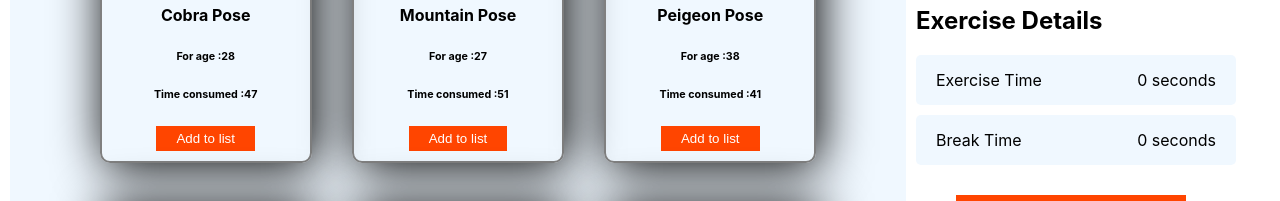
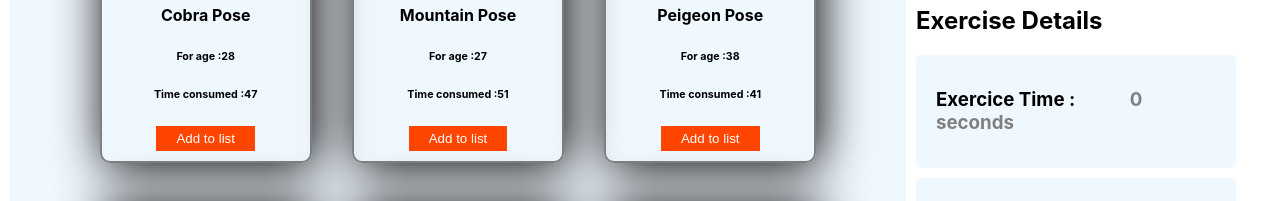
Before and after one commit to Tanzina325/ultra-active-club, a React (Create React App) app: page / in a window 1280 px wide. Shown: the part 335-536 px from the top of the page. Built offline with nearby package versions, Linux system fonts and the light colour scheme.

Commit message:
sixth commit

```diff
--- /dev/null
+++ b/src/components/BreakTime/BreakTime.js
@@ -0,0 +1,11 @@
+import React from 'react';
+
+const BreakTime = () => {
+    return (
+        <div>
+
+        </div>
+    );
+};
+
+export default BreakTime;
--- a/src/components/Card/Card.js
+++ b/src/components/Card/Card.js
@@ -1,14 +1,15 @@
 import React from 'react';
 import './Card.css'
-const Card = ({card}) => {
-    const {name, picture, time, age} = card
+const Card = ({card,handleAddToDetails}) => {
+    const {name, picture, time, age} = card;
+
     return (
         <div className='card'>
           <img src={picture} alt="" />
           <h4>{name}</h4>
           <h6>For age :{age}</h6>
           <h6>Time consumed :{time}</h6>
-          <button className='btn-card'>Add to list</button>
+          <button onClick={() => handleAddToDetails(card)} className='btn-card'>Add to list</button>
         </div>
     );
 };
--- a/src/components/Cards/Cards.js
+++ b/src/components/Cards/Cards.js
@@ -1,14 +1,22 @@
 import React, { useEffect, useState } from 'react';
+import BreakTime from '../BreakTime/BreakTime';
 import Card from '../Card/Card';
+import ExerciseTime from '../ExerciseTime/ExerciseTime';
 import './Cards.css'
 const Cards = () => {
     const [cards, setCards ]=useState([]);
+    const [exerciseTime,setExerciseTime] = useState([]);
 
     useEffect(()=>{
       fetch('Fakedata.json')
       .then(res=>res.json())
       .then(data=>setCards(data))
     },[])
+
+    const handleAddToDetails = (card)=>{
+        const newExerciseTime = [...exerciseTime, card];
+        setExerciseTime(newExerciseTime)
+    }
 
     return (
         <div className="card-container">
@@ -21,6 +29,7 @@ const Cards = () => {
                 {cards.map(card=><Card
                 key={card._id}
                 card={card}
+                handleAddToDetails={handleAddToDetails}
                 ></Card>)}
             </div>
           </div>
@@ -55,12 +64,10 @@ const Cards = () => {
             </div>
             <h2>Exercise Details</h2>
             <div className='exercise-time'>
-            <div>Exercise Time</div>
-            <div>0 seconds</div>
+            <ExerciseTime exerciseTime={exerciseTime} ></ExerciseTime>
             </div>
             <div className='exercise-time'>
-            <div>Break Time</div>
-            <div>0 seconds</div>
+             <BreakTime></BreakTime>
             </div>
             <button className='btn-activity'>Activity Completed</button>
             </div>
--- /dev/null
+++ b/src/components/ExerciseTime/ExerciseTime.css
@@ -0,0 +1,4 @@
+.Total{
+    margin-left:50px;
+    color: gray;
+}
--- /dev/null
+++ b/src/components/ExerciseTime/ExerciseTime.js
@@ -0,0 +1,15 @@
+import React from 'react';
+import './ExerciseTime.css'
+const ExerciseTime = ({exerciseTime}) => {
+    let total = 0 ;
+    for(const time of exerciseTime){
+        total = total + time.time
+    }
+    return (
+        <div>
+          <h3>Exercice Time :  <span className='Total'> {total} seconds</span></h3>
+        </div>
+    );
+};
+
+export default ExerciseTime;
```
Also changed, not shown: src/components/BreakTime/BreakTime.css (added).
